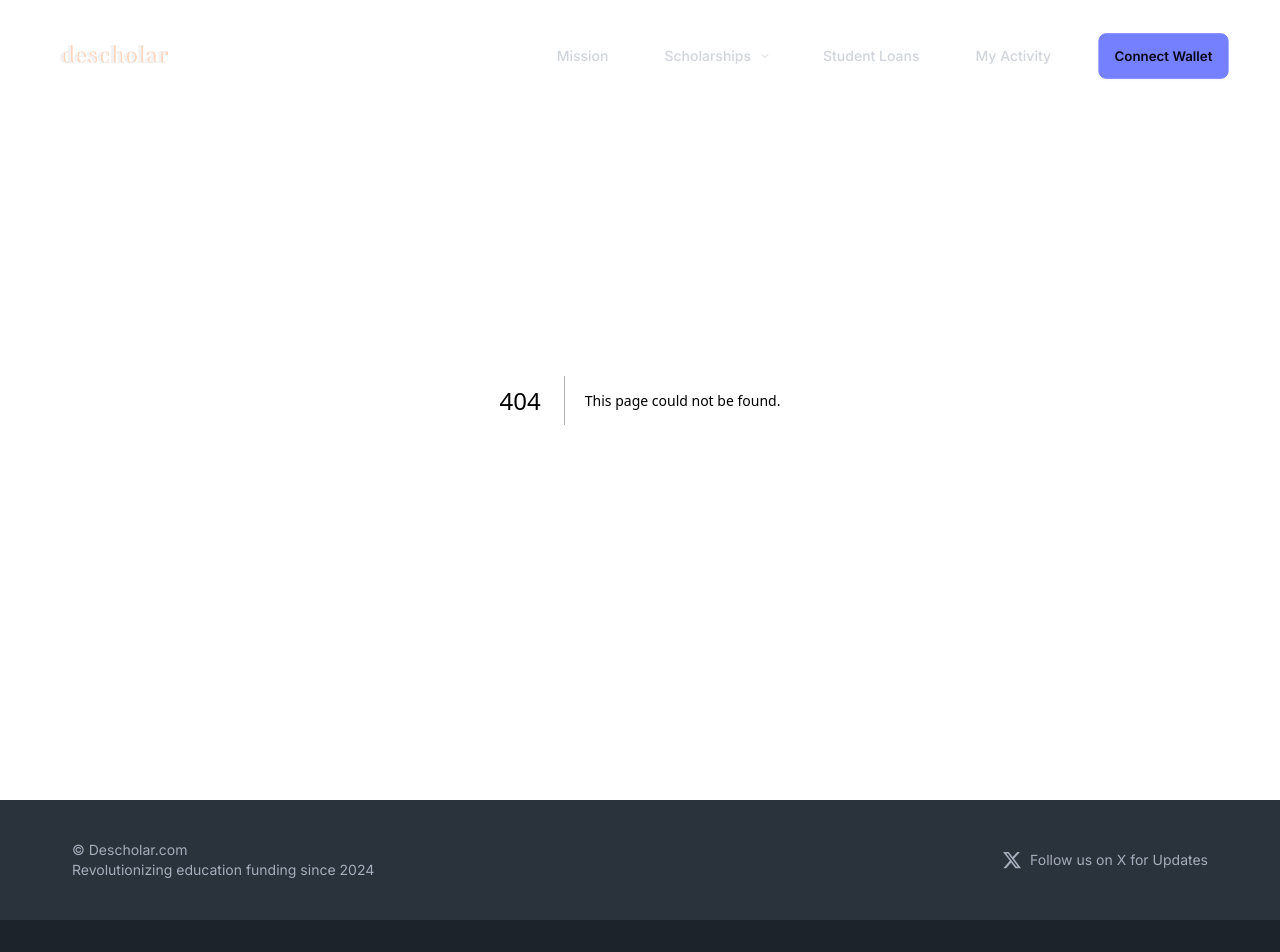
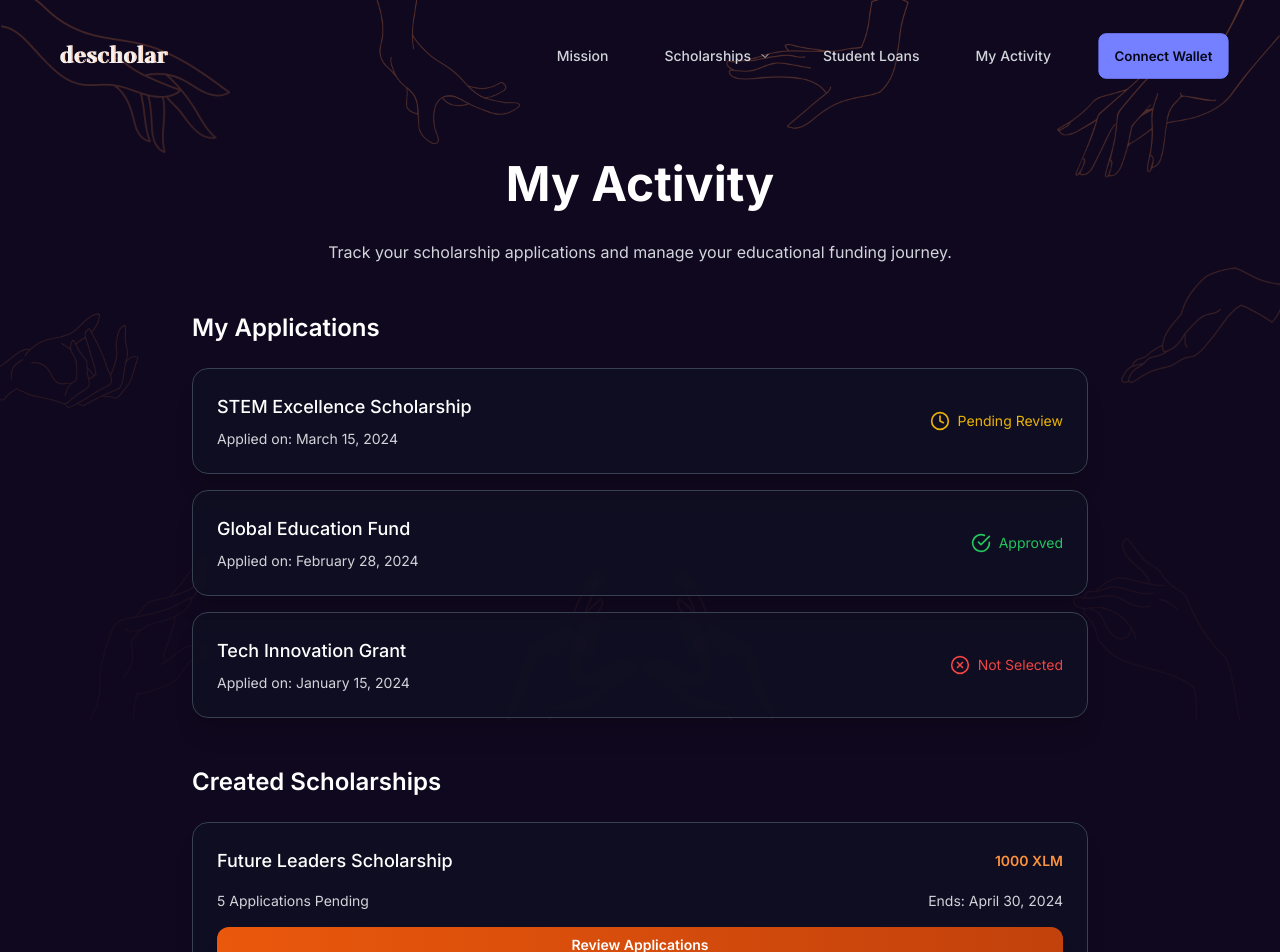
Before and after one commit to Arihaan/descholar, a Next.js app in the folder descholarFrontend/: page /myactivity in a window 1280 px wide. Before the commit this address had no page. Shown: the top 952 px of the page. Before the commit the page ends 920 px from the top, so only its background shows below. Built offline with nearby package versions, Linux system fonts and the light colour scheme; what @creit.tech/stellar-wallets-kit would draw is missing.

Commit message:
added the other pages and matched style

```diff
--- a/descholarFrontend/app/addscholarship/page.tsx
+++ b/descholarFrontend/app/addscholarship/page.tsx
@@ -1,16 +1,9 @@
 "use client";
-//import { Client, networks, Scholarship } from "bindings";
 import React, { useState } from "react";
 import { kit } from "../stellar-wallets-kit";
-//import { WalletNetwork } from "@creit.tech/stellar-wallets-kit";
+import { motion } from "framer-motion";
 
 const CreateScholarshipPage = () => {
-  // const scholarshipContract = new Client({
-  //   contractId: networks.testnet.contractId,
-  //   networkPassphrase: networks.testnet.networkPassphrase,
-  //   rpcUrl: "https://soroban-testnet.stellar.org/",
-  // });
-
   const [scholarship, setScholarship] = useState({
     name: "",
     details: "",
@@ -40,34 +33,6 @@ const CreateScholarshipPage = () => {
         return;
       }
 
-      // Convert end_date to Unix timestamp
-      // const endDate = Math.floor(
-      //   new Date(scholarship.end_date).getTime() / 1000
-      // );
-
-      // const scholarshipToSubmit: Scholarship = {
-      //   name: scholarship.name,
-      //   details: scholarship.details,
-      //   available_grants: scholarship.available_grants,
-      //   total_grant_amount: BigInt(
-      //     Math.round(scholarship.total_grant_amount * 10_000_000)
-      //   ),
-      //   end_date: BigInt(endDate),
-      // };
-
-      // const transaction = await scholarshipContract.post_scholarship({
-      //   scholarship: scholarshipToSubmit,
-      // });
-      // const { signedTxXdr } = await kit.signTransaction(transaction.toXDR(), {
-      //   networkPassphrase: WalletNetwork.TESTNET,
-      // });
-
-      // const result = await scholarshipContract.post_scholarship({
-      //   scholarship: scholarshipToSubmit,
-      //   signedTxXdr: signedTxXdr,
-      // });
-
-      //console.log("Scholarship created:", result);
       alert("Scholarship created successfully!");
       location.reload();
     } catch (error) {
@@ -78,15 +43,47 @@ const CreateScholarshipPage = () => {
   }
 
   return (
-    <div className="min-h-screen flex flex-col bg-gradient-to-br from-gray-950 via-blue-950 to-indigo-950">
-      <main className="flex-grow container mx-auto px-4 py-8">
-        <h1 className="text-4xl font-bold mb-8 text-center text-blue-400">
-          Create New Stellarship
-        </h1>
-        <div className="max-w-md mx-auto bg-gray-800 bg-opacity-50 p-8 rounded-3xl shadow-lg">
-          <form onSubmit={submitScholarship}>
-            <div className="mb-4">
-              <label htmlFor="name" className="block text-blue-300 mb-2">
+    <div className="min-h-screen flex flex-col relative">
+      {/* Background with overlay */}
+      <div
+        className="absolute inset-0 z-0 bg-no-repeat w-full"
+        style={{
+          backgroundImage: 'url("/resources/webpagebg.png")',
+          backgroundSize: '100% auto',
+          backgroundColor: '#10081e',
+          backgroundPosition: 'top center',
+          maxWidth: '100vw',
+        }}
+      >
+        <div className="absolute inset-0" style={{
+          background: 'linear-gradient(to bottom, rgba(16, 8, 30, 0) 0%, rgba(16, 8, 30, 0.8) 50%, rgba(16, 8, 30, 1) 100%)',
+          pointerEvents: 'none'
+        }}></div>
+      </div>
+
+      <main className="flex-grow container mx-auto px-4 py-8 relative z-10 mt-32">
+        <motion.div
+          initial={{ opacity: 0, y: 20 }}
+          animate={{ opacity: 1, y: 0 }}
+          transition={{ duration: 0.6 }}
+        >
+          <h1 className="text-5xl font-bold mb-8 text-center text-white">
+            Create Scholarship
+          </h1>
+          <p className="text-center text-gray-300 mb-12 max-w-2xl mx-auto">
+            Create a new scholarship opportunity and make a difference in students' lives. All scholarships are secured by Soroban smart contracts on the Stellar blockchain.
+          </p>
+        </motion.div>
+
+        <motion.div
+          initial={{ opacity: 0, y: 20 }}
+          animate={{ opacity: 1, y: 0 }}
+          transition={{ duration: 0.6, delay: 0.2 }}
+          className="max-w-2xl mx-auto bg-gray-900 bg-opacity-40 backdrop-blur-sm p-8 rounded-3xl shadow-xl border border-gray-700"
+        >
+          <form onSubmit={submitScholarship} className="space-y-6">
+            <div>
+              <label htmlFor="name" className="block text-white mb-2 text-sm">
                 Scholarship Name
               </label>
               <input
@@ -95,12 +92,13 @@ const CreateScholarshipPage = () => {
                 name="name"
                 value={scholarship.name}
                 onChange={handleChange}
-                className="w-full px-3 py-2 bg-gray-700 text-white rounded-md"
+                className="w-full px-4 py-3 bg-gray-800 text-white rounded-xl border border-gray-700 focus:border-orange-500 focus:ring-1 focus:ring-orange-500 transition-colors text-sm"
                 required
               />
             </div>
-            <div className="mb-4">
-              <label htmlFor="details" className="block text-blue-300 mb-2">
+
+            <div>
+              <label htmlFor="details" className="block text-white mb-2 text-sm">
                 Details
               </label>
               <input
@@ -109,15 +107,13 @@ const CreateScholarshipPage = () => {
                 name="details"
                 value={scholarship.details}
                 onChange={handleChange}
-                className="w-full px-3 py-2 bg-gray-700 text-white rounded-md"
+                className="w-full px-4 py-3 bg-gray-800 text-white rounded-xl border border-gray-700 focus:border-orange-500 focus:ring-1 focus:ring-orange-500 transition-colors text-sm"
                 required
               />
             </div>
-            <div className="mb-4">
-              <label
-                htmlFor="available_grants"
-                className="block text-blue-300 mb-2"
-              >
+
+            <div>
+              <label htmlFor="available_grants" className="block text-white mb-2 text-sm">
                 Available Grants
               </label>
               <input
@@ -126,15 +122,13 @@ const CreateScholarshipPage = () => {
                 name="available_grants"
                 value={scholarship.available_grants}
                 onChange={handleChange}
-                className="w-full px-3 py-2 bg-gray-700 text-white rounded-md"
+                className="w-full px-4 py-3 bg-gray-800 text-white rounded-xl border border-gray-700 focus:border-orange-500 focus:ring-1 focus:ring-orange-500 transition-colors text-sm"
                 required
               />
             </div>
-            <div className="mb-4">
-              <label
-                htmlFor="total_grant_amount"
-                className="block text-blue-300 mb-2"
-              >
+
+            <div>
+              <label htmlFor="total_grant_amount" className="block text-white mb-2 text-sm">
                 Total Grant Amount (XLM)
               </label>
               <input
@@ -143,12 +137,13 @@ const CreateScholarshipPage = () => {
                 name="total_grant_amount"
                 value={scholarship.total_grant_amount}
                 onChange={handleChange}
-                className="w-full px-3 py-2 bg-gray-700 text-white rounded-md"
+                className="w-full px-4 py-3 bg-gray-800 text-white rounded-xl border border-gray-700 focus:border-orange-500 focus:ring-1 focus:ring-orange-500 transition-colors text-sm"
                 required
               />
             </div>
-            <div className="mb-4">
-              <label htmlFor="end_date" className="block text-blue-300 mb-2">
+
+            <div>
+              <label htmlFor="end_date" className="block text-white mb-2 text-sm">
                 End Date
               </label>
               <input
@@ -157,18 +152,19 @@ const CreateScholarshipPage = () => {
                 name="end_date"
                 value={scholarship.end_date}
                 onChange={handleChange}
-                className="w-full px-3 py-2 bg-gray-700 text-white rounded-md"
+                className="w-full px-4 py-3 bg-gray-800 text-white rounded-xl border border-gray-700 focus:border-orange-500 focus:ring-1 focus:ring-orange-500 transition-colors text-sm"
                 required
               />
             </div>
+
             <button
               type="submit"
-              className="btn btn-primary btn-lg rounded-xl w-full"
+              className="w-full px-8 py-4 bg-gradient-to-r from-orange-600 to-orange-700 hover:from-orange-700 hover:to-orange-800 text-white text-sm font-semibold rounded-xl transition-all duration-200 shadow-lg hover:shadow-xl transform hover:-translate-y-1"
             >
               Create Scholarship
             </button>
           </form>
-        </div>
+        </motion.div>
       </main>
     </div>
   );
--- a/descholarFrontend/app/components/Navbar.tsx
+++ b/descholarFrontend/app/components/Navbar.tsx
@@ -84,7 +84,7 @@ const Navbar = () => {
             </div>
 
             <Link
-              href="/activity"
+              href="/myactivity"
               className="text-gray-300 hover:text-orange-400 px-3 py-2 rounded-md text-sm font-medium"
             >
               My Activity
--- /dev/null
+++ b/descholarFrontend/app/myactivity/page.tsx
@@ -0,0 +1,134 @@
+"use client";
+import { motion } from "framer-motion";
+import { FiClock, FiCheckCircle, FiXCircle } from "react-icons/fi";
+
+const MyActivity = () => {
+  return (
+    <div className="min-h-screen flex flex-col relative">
+      {/* Background with overlay */}
+      <div
+        className="absolute inset-0 z-0 bg-no-repeat w-full"
+        style={{
+          backgroundImage: 'url("/resources/webpagebg.png")',
+          backgroundSize: '100% auto',
+          backgroundColor: '#10081e',
+          backgroundPosition: 'top center',
+          maxWidth: '100vw',
+        }}
+      >
+        <div className="absolute inset-0" style={{
+          background: 'linear-gradient(to bottom, rgba(16, 8, 30, 0) 0%, rgba(16, 8, 30, 0.8) 50%, rgba(16, 8, 30, 1) 100%)',
+          pointerEvents: 'none'
+        }}></div>
+      </div>
+
+      <main className="flex-grow container mx-auto px-4 py-8 relative z-10 mt-32">
+        <motion.div
+          initial={{ opacity: 0, y: 20 }}
+          animate={{ opacity: 1, y: 0 }}
+          transition={{ duration: 0.6 }}
+        >
+          <h1 className="text-5xl font-bold mb-8 text-center text-white">
+            My Activity
+          </h1>
+          <p className="text-center text-gray-300 mb-12 max-w-2xl mx-auto">
+            Track your scholarship applications and manage your educational funding journey.
+          </p>
+        </motion.div>
+
+        <div className="max-w-4xl mx-auto">
+          {/* Applications Section */}
+          <motion.div
+            initial={{ opacity: 0, y: 20 }}
+            animate={{ opacity: 1, y: 0 }}
+            transition={{ duration: 0.6, delay: 0.2 }}
+            className="mb-12"
+          >
+            <h2 className="text-2xl font-semibold mb-6 text-white">My Applications</h2>
+            <div className="space-y-4">
+              {/* Pending Application */}
+              <motion.div
+                whileHover={{ scale: 1.01 }}
+                className="bg-gray-900 bg-opacity-40 backdrop-blur-sm p-6 rounded-2xl border border-gray-700 shadow-xl"
+              >
+                <div className="flex items-center justify-between">
+                  <div>
+                    <h3 className="text-lg font-medium text-white mb-2">STEM Excellence Scholarship</h3>
+                    <p className="text-sm text-gray-300">Applied on: March 15, 2024</p>
+                  </div>
+                  <div className="flex items-center text-yellow-500">
+                    <FiClock className="w-5 h-5 mr-2" />
+                    <span className="text-sm">Pending Review</span>
+                  </div>
+                </div>
+              </motion.div>
+
+              {/* Approved Application */}
+              <motion.div
+                whileHover={{ scale: 1.01 }}
+                className="bg-gray-900 bg-opacity-40 backdrop-blur-sm p-6 rounded-2xl border border-gray-700 shadow-xl"
+              >
+                <div className="flex items-center justify-between">
+                  <div>
+                    <h3 className="text-lg font-medium text-white mb-2">Global Education Fund</h3>
+                    <p className="text-sm text-gray-300">Applied on: February 28, 2024</p>
+                  </div>
+                  <div className="flex items-center text-green-500">
+                    <FiCheckCircle className="w-5 h-5 mr-2" />
+                    <span className="text-sm">Approved</span>
+                  </div>
+                </div>
+              </motion.div>
+
+              {/* Rejected Application */}
+              <motion.div
+                whileHover={{ scale: 1.01 }}
+                className="bg-gray-900 bg-opacity-40 backdrop-blur-sm p-6 rounded-2xl border border-gray-700 shadow-xl"
+              >
+                <div className="flex items-center justify-between">
+                  <div>
+                    <h3 className="text-lg font-medium text-white mb-2">Tech Innovation Grant</h3>
+                    <p className="text-sm text-gray-300">Applied on: January 15, 2024</p>
+                  </div>
+                  <div className="flex items-center text-red-500">
+                    <FiXCircle className="w-5 h-5 mr-2" />
+                    <span className="text-sm">Not Selected</span>
+                  </div>
+                </div>
+              </motion.div>
+            </div>
+          </motion.div>
+
+          {/* Created Scholarships Section (if user is a donor) */}
+          <motion.div
+            initial={{ opacity: 0, y: 20 }}
+            animate={{ opacity: 1, y: 0 }}
+            transition={{ duration: 0.6, delay: 0.4 }}
+          >
+            <h2 className="text-2xl font-semibold mb-6 text-white">Created Scholarships</h2>
+            <div className="space-y-4">
+              <motion.div
+                whileHover={{ scale: 1.01 }}
+                className="bg-gray-900 bg-opacity-40 backdrop-blur-sm p-6 rounded-2xl border border-gray-700 shadow-xl"
+              >
+                <div className="flex items-center justify-between mb-4">
+                  <h3 className="text-lg font-medium text-white">Future Leaders Scholarship</h3>
+                  <span className="text-sm text-orange-400 font-semibold">1000 XLM</span>
+                </div>
+                <div className="flex justify-between text-sm text-gray-300">
+                  <span>5 Applications Pending</span>
+                  <span>Ends: April 30, 2024</span>
+                </div>
+                <button className="w-full mt-4 px-4 py-2 bg-gradient-to-r from-orange-600 to-orange-700 hover:from-orange-700 hover:to-orange-800 text-white text-sm font-semibold rounded-xl transition-all duration-200 shadow-lg hover:shadow-xl transform hover:-translate-y-1">
+                  Review Applications
+                </button>
+              </motion.div>
+            </div>
+          </motion.div>
+        </div>
+      </main>
+    </div>
+  );
+};
+
+export default MyActivity;
--- a/descholarFrontend/app/page.tsx
+++ b/descholarFrontend/app/page.tsx
@@ -76,7 +76,7 @@ export default function Home() {
               </p>
 
               {/* Buttons */}
-              <div className="flex flex-col sm:flex-row justify-center gap-4 mt-8">
+              <div className="flex flex-col sm:flex-row justify-center gap-2 mt-8">
                 <Link href="/scholarships">
                   <button className="px-8 py-4 bg-gradient-to-r from-orange-600 to-orange-700 hover:from-orange-700 hover:to-orange-800 text-white font-semibold rounded-xl transition-all duration-200 shadow-lg hover:shadow-xl transform hover:-translate-y-1">
                     View Scholarships
--- a/descholarFrontend/app/scholarships/page.tsx
+++ b/descholarFrontend/app/scholarships/page.tsx
@@ -1,69 +1,75 @@
 "use client";
-//import React, { useEffect, useState } from "react";
-//import { Client, networks, Scholarship } from "bindings";
-//import { scValToNative } from "stellar-sdk";
+import { motion } from "framer-motion";
 
 const Scholarships = () => {
-  // const scholarshipContract = new Client({
-  //   contractId: networks.testnet.contractId,
-  //   networkPassphrase: networks.testnet.networkPassphrase,
-  //   rpcUrl: "https://soroban-testnet.stellar.org/",
-  // });
+  return (
+    <div className="min-h-screen flex flex-col relative">
+      {/* Background with overlay */}
+      <div
+        className="absolute inset-0 z-0 bg-no-repeat w-full"
+        style={{
+          backgroundImage: 'url("/resources/webpagebg.png")',
+          backgroundSize: '100% auto',
+          backgroundColor: '#10081e',
+          backgroundPosition: 'top center',
+          maxWidth: '100vw',
+        }}
+      >
+        <div className="absolute inset-0" style={{
+          background: 'linear-gradient(to bottom, rgba(16, 8, 30, 0) 0%, rgba(16, 8, 30, 0.8) 50%, rgba(16, 8, 30, 1) 100%)',
+          pointerEvents: 'none'
+        }}></div>
+      </div>
 
-  // const [scholarships, setScholarships] = useState<Scholarship[]>();
-
-  // useEffect(() => {
-  //   const fetchScholarships = async () => {
-  //     try {
-  //       const transaction = await scholarshipContract.get_scholarships();
-  //       console.log("transaction:", transaction);
-  //       if (transaction.simulation?.result?.retval) {
-  //         console.log(scValToNative(transaction.simulation.result.retval));
-  //         var result = scValToNative(transaction.simulation.result.retval);
-  //         setScholarships(result);
-  //       }
-  //     } catch (error) {
-  //       console.error("Error fetching scholarships:", error);
-  //     }
-  //   };
-
-  //   fetchScholarships();
-  // }, []);
-
-  return (
-    <div className="min-h-screen flex flex-col bg-gradient-to-br from-gray-950 via-blue-950 to-indigo-950">
-      <main className="flex-grow container mx-auto px-4 py-8">
-        <h1 className="text-4xl font-bold mb-8 text-center text-blue-400">
+      <main className="flex-grow container mx-auto px-4 py-8 relative z-10 mt-32">
+        <motion.div
+          initial={{ opacity: 0, y: 20 }}
+          animate={{ opacity: 1, y: 0 }}
+          transition={{ duration: 0.6 }}
+        >
+          <h1 className="text-5xl font-bold mb-8 text-center text-white">
             Available Scholarships
           </h1>
-        <div className="grid grid-cols-1 md:grid-cols-2 lg:grid-cols-3 gap-6">
-          {/*scholarships?.map((_scholarship, index) => (
-            <div
-              key={index}
-              className="bg-gray-800 bg-opacity-50 p-6 rounded-2xl shadow-lg"
+          <p className="text-center text-gray-300 mb-12 max-w-2xl mx-auto">
+            Browse and apply for scholarships from organizations and donors worldwide.
+          </p>
+        </motion.div>
+
+        <motion.div
+          initial={{ opacity: 0 }}
+          animate={{ opacity: 1 }}
+          transition={{ duration: 0.6, delay: 0.2 }}
+          className="grid grid-cols-1 md:grid-cols-2 lg:grid-cols-3 gap-6"
         >
-              <h2 className="text-xl font-semibold mb-4 text-blue-300">
-                {_scholarship.name}
+          {/* Example scholarship card - remove when implementing real data */}
+          <motion.div
+            whileHover={{ scale: 1.02 }}
+            className="bg-gray-900 bg-opacity-40 backdrop-blur-sm p-8 rounded-2xl border border-gray-700 shadow-xl"
+          >
+            <h2 className="text-xl font-semibold mb-4 text-white">
+              STEM Excellence Scholarship
             </h2>
-              <p className="text-gray-300 mb-2">
-                Amount: {Number(_scholarship.total_grant_amount) / 10_000_000}{" "}
-                XLM
+            <div className="space-y-3">
+              <p className="text-gray-300 text-sm flex justify-between">
+                <span>Amount:</span>
+                <span className="text-orange-400 font-semibold">1000 XLM</span>
               </p>
-              <p className="text-gray-300 mb-2">
-                Deadline:{" "}
-                {new Date(
-                  Number(_scholarship.end_date) * 1000
-                ).toLocaleDateString()}
+              <p className="text-gray-300 text-sm flex justify-between">
+                <span>Deadline:</span>
+                <span>March 30, 2024</span>
               </p>
-              <p className="text-gray-300 mb-4">
-                Available Grants: {_scholarship.available_grants}
+              <p className="text-gray-300 text-sm flex justify-between">
+                <span>Available Grants:</span>
+                <span>5</span>
               </p>
-              <button className="btn btn-accent btn-sm rounded-xl w-full">
-                Apply
+            </div>
+            <button className="w-full mt-6 px-6 py-3 bg-gradient-to-r from-orange-600 to-orange-700 hover:from-orange-700 hover:to-orange-800 text-white text-sm font-semibold rounded-xl transition-all duration-200 shadow-lg hover:shadow-xl transform hover:-translate-y-1">
+              Apply Now
             </button>
-            </div>
-          ))*/}
-        </div>
+          </motion.div>
+
+          {/* Add more example cards here */}
+        </motion.div>
       </main>
     </div>
   );
```
Lines whose indentation alone changed are shown as unchanged.
